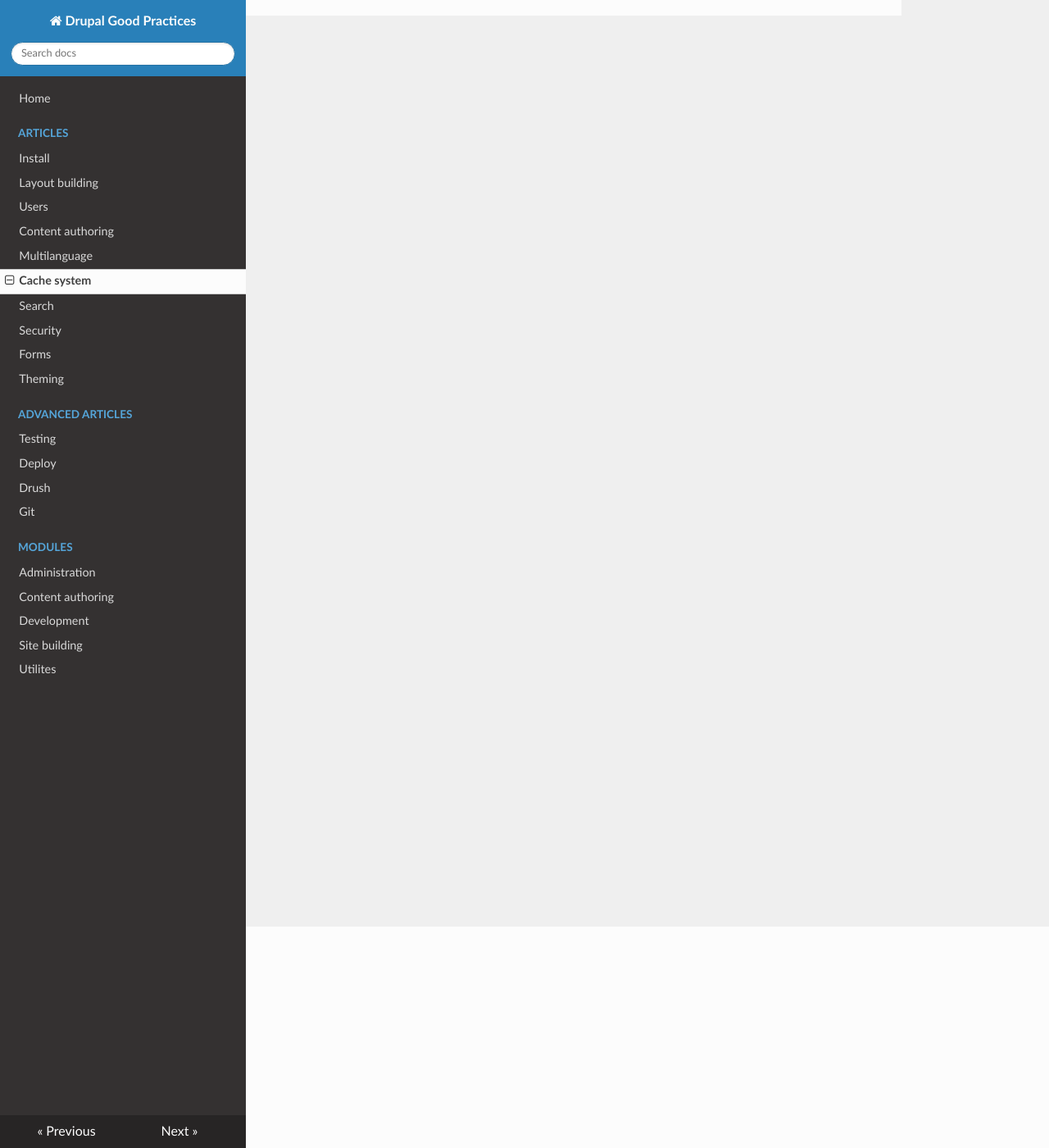
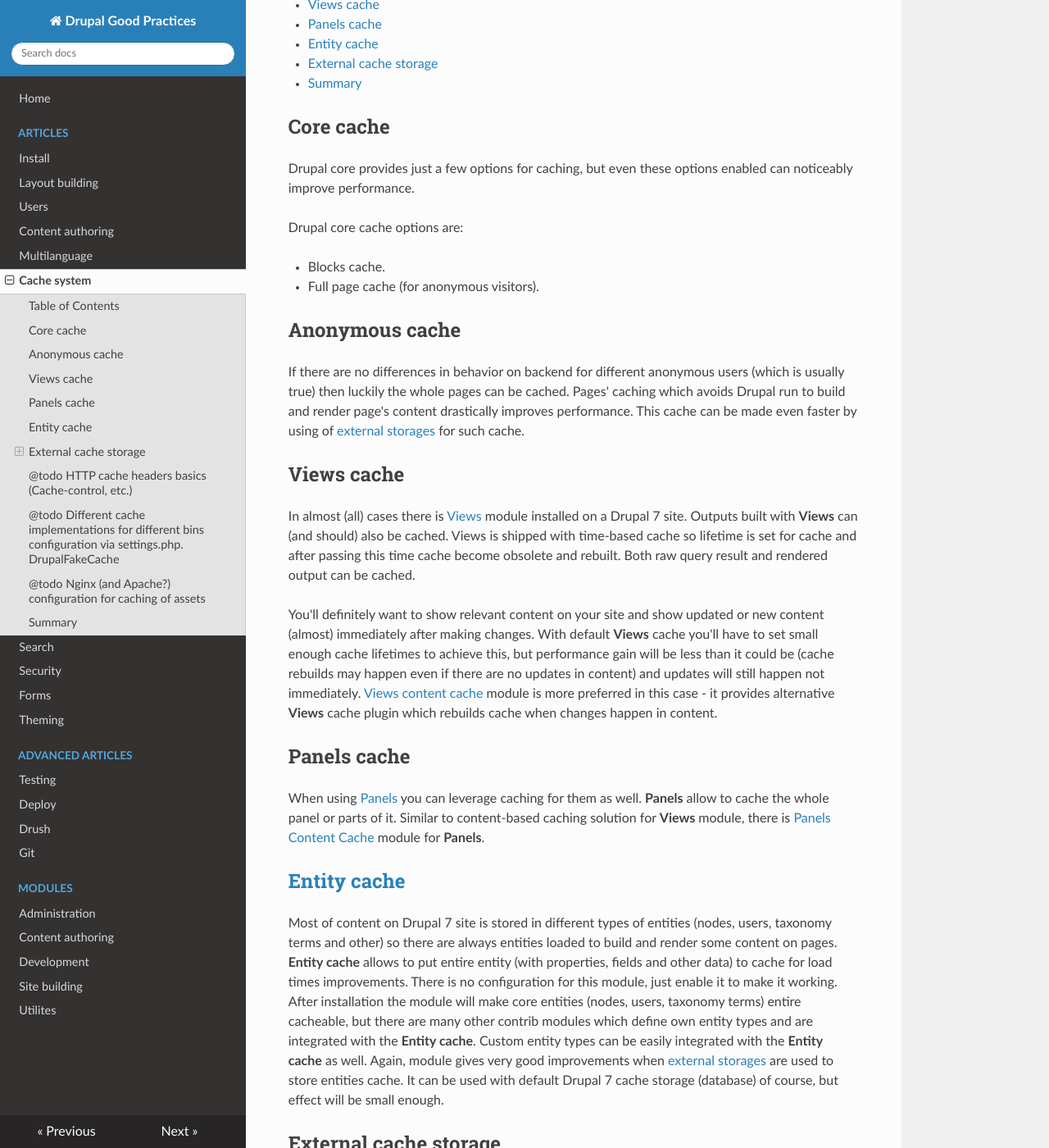
Before and after one commit to ADCI/drupal-good-practices, an MkDocs documentation site: the page built from docs/articles/cache.md, in a window 1280 px wide and 1400 px high, scrolled down 270 px. Shown: the whole window at 82% size. Built offline with MkDocs 1.6.1, drawn with Linux system fonts in a browser that asks for light colours; nearby versions of some CDN libraries; old or Windows-style settings are respelled for this version of MkDocs; some of the changed text lies outside the part shown.

Commit message:
Cache & Performance article added.

```diff
--- a/docs/articles/cache.md
+++ b/docs/articles/cache.md
@@ -1 +1,81 @@
-# Caching and performance
+# Cache and performance
+
+## Table of Contents
+
+  - [Core cache](#core-cache)
+  - [Anonymous cache](#anonymous-cache)
+  - [Views cache](#views-cache)
+  - [Panels cache](#panels-cache)
+  - [Entity cache](#entity-cache)
+  - [External cache storage](#external-cache-storage)
+  - [Summary](#summary)
+
+## Core cache
+
+Drupal core provides just a few options for caching, but even these options enabled can noticeably improve performance.
+
+Drupal core cache options are:
+
+  - Blocks cache.
+  - Full page cache (for anonymous visitors).
+
+## Anonymous cache
+
+If there are no differences in behavior on backend for different anonymous users (which is usually true) then luckily the whole pages can be cached.
+Pages' caching which avoids Drupal run to build and render page's content drastically improves performance.
+This cache can be made even faster by using of [external storages](#external-cache-storage) for such cache.
+
+## Views cache
+
+In almost (all) cases there is [Views](https://www.drupal.org/project/views) module installed on a Drupal 7 site.
+Outputs built with **Views** can (and should) also be cached. Views is shipped with time-based cache so lifetime is set for cache and after passing this time cache become obsolete and rebuilt. Both raw query result and rendered output can be cached.
+
+You'll definitely want to show relevant content on your site and show updated or new content (almost) immediately after making changes. With default **Views** cache you'll have to set small enough cache lifetimes to achieve this, but performance gain will be less than it could be (cache rebuilds may happen even if there are no updates in content) and updates will still happen not immediately.
+[Views content cache](https://www.drupal.org/project/views_content_cache) module is more preferred in this case - it provides alternative **Views** cache plugin which rebuilds cache when changes happen in content.
+
+## Panels cache
+
+When using [Panels](https://www.drupal.org/project/panels) you can leverage caching for them as well.
+**Panels** allow to cache the whole panel or parts of it.
+Similar to content-based caching solution for **Views** module, there is [Panels Content Cache](https://www.drupal.org/project/panels_content_cache) module for **Panels**.
+
+## [Entity cache](https://www.drupal.org/project/entitycache)
+
+Most of content on Drupal 7 site is stored in different types of entities (nodes, users, taxonomy terms and other) so there are always entities loaded to build and render some content on pages.
+**Entity cache** allows to put entire entity (with properties, fields and other data) to cache for load times improvements.
+There is no configuration for this module, just enable it to make it working. After installation the module will make core entities (nodes, users, taxonomy terms) entire cacheable, but there are many other contrib modules which define own entity types and are integrated with the **Entity cache**.
+Custom entity types can be easily integrated with the **Entity cache** as well.
+Again, module gives very good improvements when [external storages](#external-cache-storage) are used to store entities cache. It can be used with default Drupal 7 cache storage (database) of course, but effect will be small enough.
+
+## External cache storage
+
+Database is very slow solution for storing cache and it's highly recommended to use other solutions to store cache.
+
+### Key-value storage
+
+[Redis](https://www.drupal.org/project/redis) and [Memcache](https://www.drupal.org/project/memcache) allows to store cache in RAM.
+Use one of this if you have enough RAM - they highly increase performance, especially in combination with [Entity cache](#entity-cache).
+
+### NoSQL storage (MongoDB and other)
+
+It's possible to store cache for example in [MongoDB](https://www.drupal.org/project/mongodb).
+
+### Page caching
+
+Most effective way when dealing with caching for anonymous users is when Drupal isn't triggered at all for delivering pages content.
+
+Most popular solutions to cache pages for anonymous users on server are:
+
+ - [Nginx](http://nginx.org/en/) - web server, reverse proxy server as well as a load balancer and an HTTP cache.
+ - [Varnish](https://www.varnish-cache.org/) - very popular HTTP accelerator with a lot of configuration options.
+
+## @todo HTTP cache headers basics (Cache-control, etc.)
+
+## @todo Different cache implementations for different bins configuration via settings.php. DrupalFakeCache
+
+## @todo Nginx (and Apache?) configuration for caching of assets
+
+## Summary
+
+Always think about caching and leverage it, don't launch your Drupal sites without any caching enabled.
+Always plan your caching strategy for both anonymous and authenticated visitors, pay attention to sensitive data (for authenticated visitors) - it may happen that data for one user will be cached and accidentally shown to another one.
```
